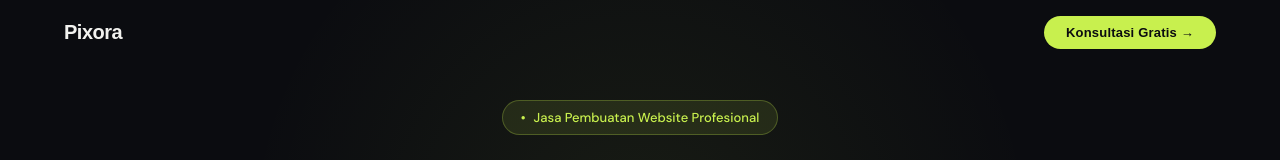
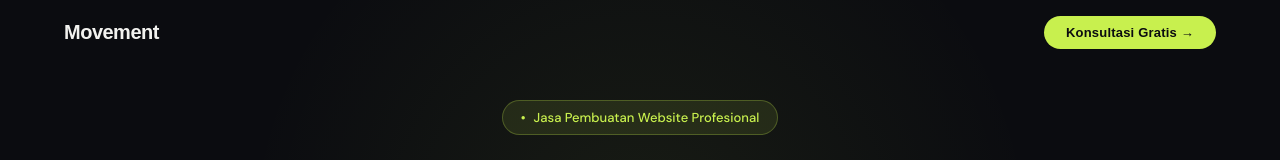
Before and after one commit to ilhmahmd/pixora, a React (Create React App) app: page / in a window 1280 px wide. Shown: the top 160 px of the page. Built offline with nearby package versions, Linux system fonts and the light colour scheme; the HTML template or start-up script is replaced by a standard one; a web font is replaced by a local one.

Commit message:
change name

```diff
--- a/public/index.html
+++ b/public/index.html
@@ -6,9 +6,9 @@
     <meta name="theme-color" content="#0B0C10" />
     <meta
       name="description"
-      content="Pixora Studio – Jasa pembuatan website profesional untuk UMKM, startup, dan bisnis yang ingin tampil keren di dunia digital."
+      content="Movement Studio – Jasa pembuatan website profesional untuk UMKM, startup, dan bisnis yang ingin tampil keren di dunia digital."
     />
-    <title>Pixora Studio – Jasa Pembuatan Website Profesional</title>
+    <title>Movement Studio – Jasa Pembuatan Website Profesional</title>
     <link rel="preconnect" href="https://fonts.googleapis.com" />
     <link rel="preconnect" href="https://fonts.gstatic.com" crossorigin />
     <link
--- a/src/components/Footer.js
+++ b/src/components/Footer.js
@@ -20,7 +20,7 @@ export default function Footer() {
         Pixora<span style={{ color: 'var(--accent)' }}>.</span>Studio
       </div>
       <p style={{ fontSize: 13, color: 'var(--muted)' }}>
-        © {new Date().getFullYear()} Pixora Studio. Semua hak dilindungi.
+        © {new Date().getFullYear()} Movement Studio. Semua hak dilindungi.
       </p>
       <p style={{ fontSize: 13, color: 'var(--muted)' }}>
         Bandung, Indonesia
--- a/src/components/Navbar.js
+++ b/src/components/Navbar.js
@@ -57,7 +57,7 @@ export default function Navbar() {
   return (
     <nav style={{ ...styles.nav, ...(scrolled ? styles.navScrolled : {}) }}>
       <div style={styles.logo}>
-        Pixora
+        Movement
       </div>
       <button
         style={styles.cta}
```
